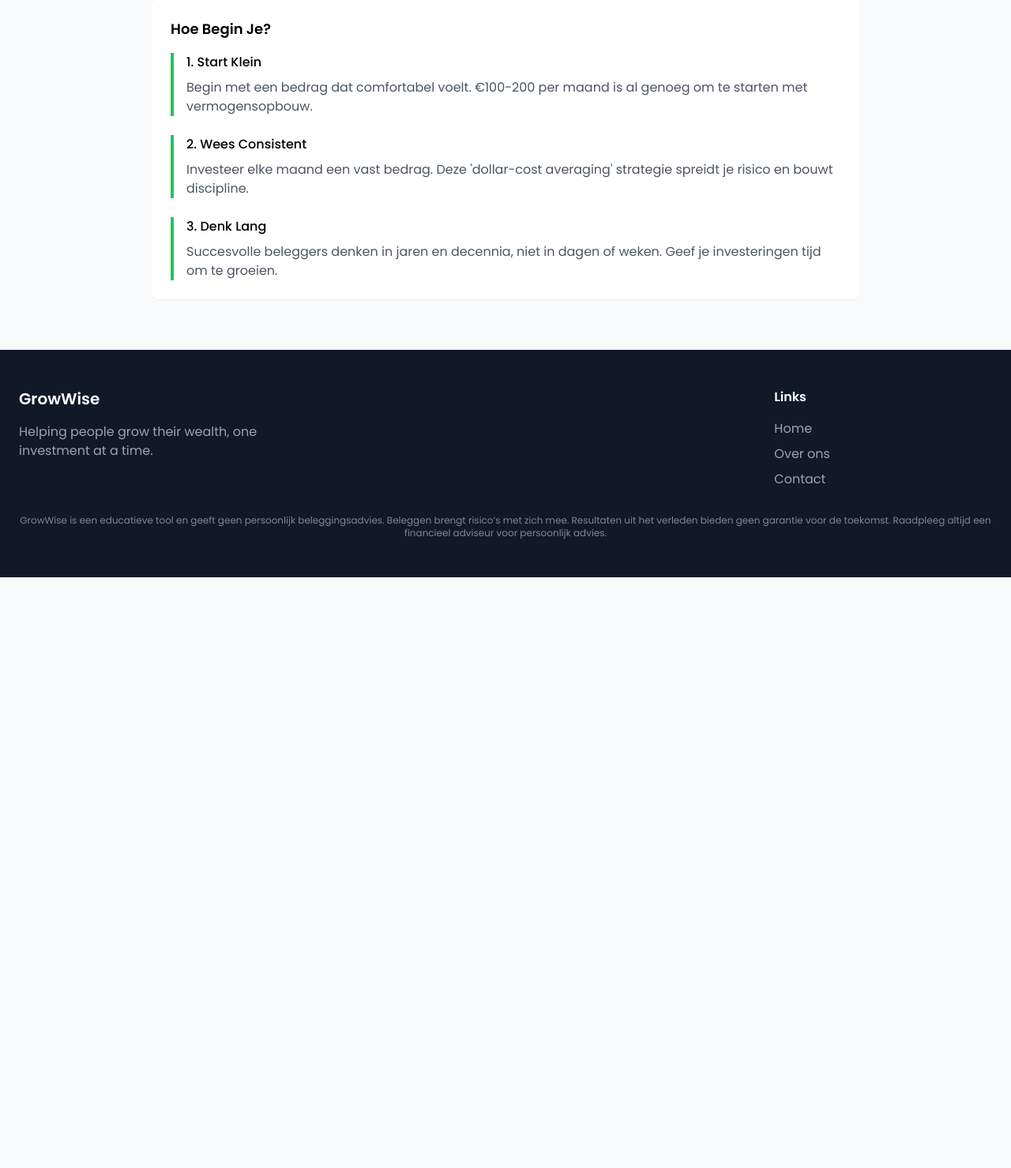
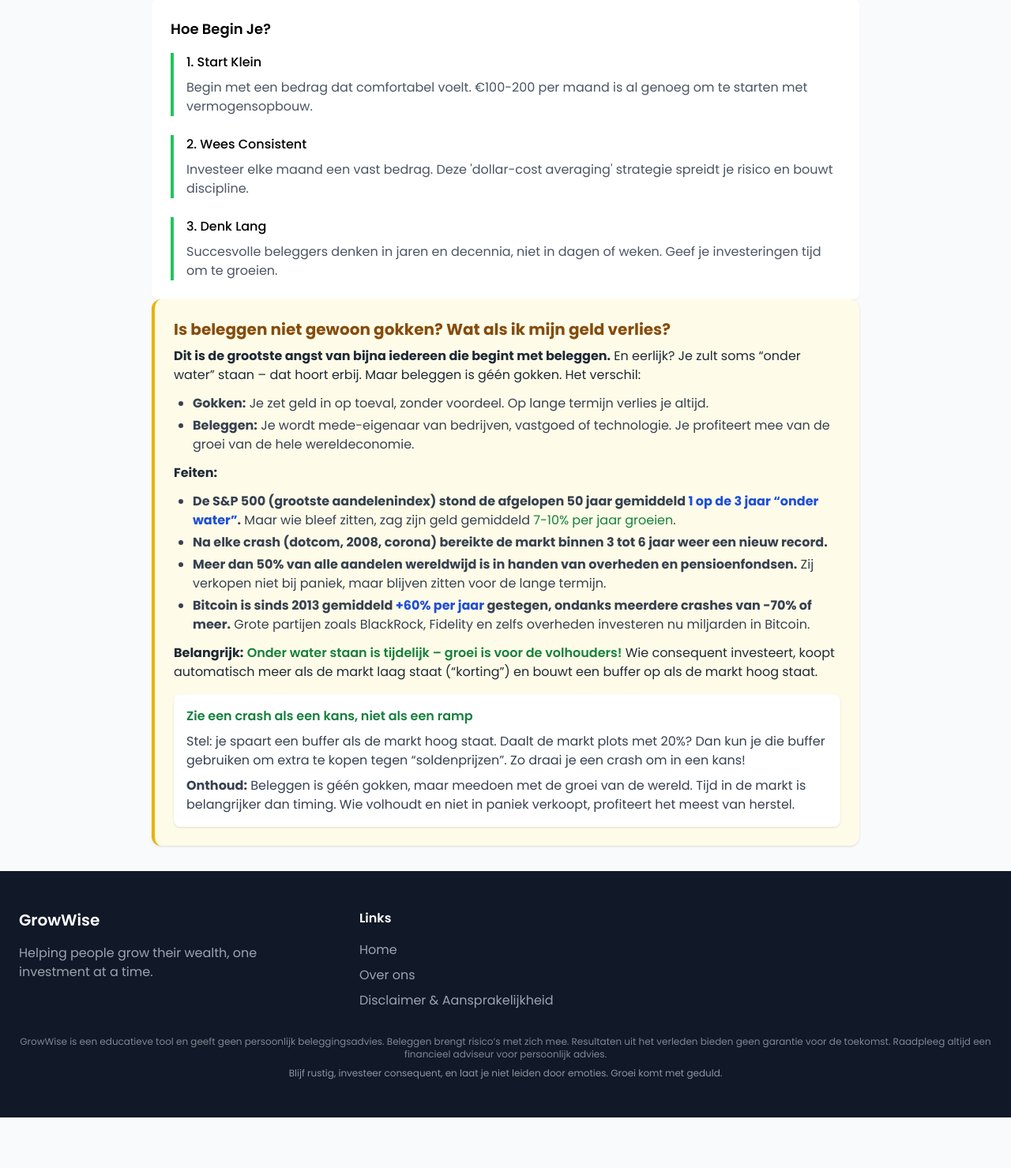
Before and after one commit to emieldelo/GrowWise, a Flask app: page / in a window 1280 px wide. Shown: the part 2698-4177 px from the top of the page at 79% size. Before the commit the page ends 3429 px from the top, so only its background shows below. Run offline with Flask 3, Linux system fonts and the light colour scheme; some libraries are stand-ins or nearby versions.

Commit message:
Update home.html

```diff
--- a/templates/home.html
+++ b/templates/home.html
@@ -765,7 +765,51 @@
                                 </div>
                             </div>
                         </div>
-                    </div>
+
+                        <!-- Nieuw: Kader het doel van het algoritme -->
+                        <div class="bg-yellow-50 border-l-4 border-yellow-500 p-6 rounded-xl shadow mb-8">
+        <h3 class="text-xl font-bold mb-2 text-yellow-800">Is beleggen niet gewoon gokken? Wat als ik mijn geld verlies?</h3>
+        <p class="text-gray-800 mb-3">
+            <strong>Dit is de grootste angst van bijna iedereen die begint met beleggen.</strong> En eerlijk? Je zult soms “onder water” staan – dat hoort erbij. Maar beleggen is géén gokken. Het verschil:
+        </p>
+        <ul class="list-disc pl-6 text-gray-700 mb-3 space-y-1">
+            <li>
+                <strong>Gokken:</strong> Je zet geld in op toeval, zonder voordeel. Op lange termijn verlies je altijd.
+            </li>
+            <li>
+                <strong>Beleggen:</strong> Je wordt mede-eigenaar van bedrijven, vastgoed of technologie. Je profiteert mee van de groei van de hele wereldeconomie.
+            </li>
+        </ul>
+        <p class="text-gray-800 mb-3">
+            <strong>Feiten:</strong>
+        </p>
+        <ul class="list-disc pl-6 text-gray-700 mb-3 space-y-1">
+            <li>
+                <strong>De S&P 500 (grootste aandelenindex) stond de afgelopen 50 jaar gemiddeld <span class="text-blue-700">1 op de 3 jaar “onder water”</span>.</strong> Maar wie bleef zitten, zag zijn geld gemiddeld <span class="text-green-700">7-10% per jaar groeien</span>.
+            </li>
+            <li>
+                <strong>Na elke crash (dotcom, 2008, corona) bereikte de markt binnen 3 tot 6 jaar weer een nieuw record.</strong>
+            </li>
+            <li>
+                <strong>Meer dan 50% van alle aandelen wereldwijd is in handen van overheden en pensioenfondsen.</strong> Zij verkopen niet bij paniek, maar blijven zitten voor de lange termijn.
+            </li>
+            <li>
+                <strong>Bitcoin is sinds 2013 gemiddeld <span class="text-blue-700">+60% per jaar</span> gestegen, ondanks meerdere crashes van -70% of meer.</strong> Grote partijen zoals BlackRock, Fidelity en zelfs overheden investeren nu miljarden in Bitcoin.
+            </li>
+        </ul>
+        <p class="text-gray-800 mb-2">
+            <strong>Belangrijk:</strong> <span class="text-green-700 font-semibold">Onder water staan is tijdelijk – groei is voor de volhouders!</span> Wie consequent investeert, koopt automatisch meer als de markt laag staat (“korting”) en bouwt een buffer op als de markt hoog staat.
+        </p>
+        <div class="bg-white rounded-lg p-4 mt-4 shadow">
+            <h4 class="font-semibold text-green-700 mb-2">Zie een crash als een kans, niet als een ramp</h4>
+            <p class="text-gray-700 mb-2">
+                Stel: je spaart een buffer als de markt hoog staat. Daalt de markt plots met 20%? Dan kun je die buffer gebruiken om extra te kopen tegen “soldenprijzen”. Zo draai je een crash om in een kans!
+            </p>
+            <p class="text-gray-700">
+                <strong>Onthoud:</strong> Beleggen is géén gokken, maar meedoen met de groei van de wereld. Tijd in de markt is belangrijker dan timing. Wie volhoudt en niet in paniek verkoopt, profiteert het meest van herstel.
+            </p>
+        </div>
+    </div>
 
                     <!-- Markets Tab -->
                     <div id="markets" class="tab-content hidden">
@@ -785,6 +829,10 @@
                                             <li>Media zeer negatief</li>
                                             <li>Vaak beste moment om te kopen</li>
                                             <li>Historisch hoogste rendementen</li>
+                                            <li>
+                                                <span class="font-semibold text-red-700">Bedrijven zijn vaak sterk ondergewaardeerd door paniek.</span>
+                                                In deze periodes reageren beleggers emotioneel en wordt de beurs vaak harder afgestraft dan logisch is. Rationeel gezien zijn dit juist de momenten waarop aandelen “in de uitverkoop” zijn.
+                                            </li>
                                         </ul>
                                     </div>
 
@@ -795,6 +843,10 @@
                                             <li>Overmatig optimisme</li>
                                             <li>Vaak riskant om in te stappen</li>
                                             <li>Tijd voor voorzichtigheid</li>
+                                            <li>
+                                                <span class="font-semibold text-yellow-700">Aandelen worden soms verhandeld voor 30x, 40x of zelfs 100x hun werkelijke winst.</span>
+                                                Dit is vaak een teken dat de markt oververhit is en een correctie of crash nabij kan zijn.
+                                            </li>
                                         </ul>
                                     </div>
                                 </div>
@@ -1056,7 +1108,7 @@
 
                     <!-- Results Tab -->
                     <div id="results" class="tab-content hidden">
-                        <h3 class="text-xl font-semibold mb-6">Historische Resultaten MONTO vs DCA</h3>
+                        <h3 class="text-xl font-semibold mb-6">Historische Resultaten GrowWise vs DCA</h3>
 
                         <!-- Disclaimer Banner -->
                         <div class="bg-blue-50 border-l-4 border-blue-500 p-4 mb-8">
@@ -1071,7 +1123,7 @@
                             <div class="grid md:grid-cols-2 gap-6">
                                 <!-- MONTO Strategie -->
                                 <div class="space-y-4">
-                                    <h5 class="font-medium text-green-600">MONTO Strategie</h5>
+                                    <h5 class="font-medium text-green-600">GrowWise Strategie</h5>
                                     <div class="bg-gray-50 p-4 rounded-lg">
                                         <ul class="space-y-2">
                                             <li class="flex justify-between">
@@ -1129,7 +1181,7 @@
                                     <thead>
                                         <tr class="bg-gray-50">
                                             <th class="px-4 py-2 text-left">Jaar</th>
-                                            <th class="px-4 py-2 text-right">MONTO ROI</th>
+                                            <th class="px-4 py-2 text-right">GrowWise ROI</th>
                                             <th class="px-4 py-2 text-right">DCA ROI</th>
                                             <th class="px-4 py-2 text-right">Verschil</th>
                                         </tr>
@@ -1152,7 +1204,7 @@
                             <h4 class="text-lg font-semibold mb-4">Risico Analyse</h4>
                             <div class="grid md:grid-cols-2 gap-6">
                                 <div class="space-y-4">
-                                    <h5 class="font-medium">MONTO Strategie</h5>
+                                    <h5 class="font-medium">GrowWise Strategie</h5>
                                     <div class="bg-gray-50 p-4 rounded-lg">
                                         <ul class="space-y-2">
                                             <li>Maximale Drawdown: -38%</li>
@@ -1273,7 +1325,7 @@
                             <ul class="space-y-2 text-gray-400">
                                 <li><a href="#" class="hover:text-white">Home</a></li>
                                 <li><a href="#" class="hover:text-white">Over ons</a></li>
-                                <li><a href="#" class="hover:text-white">Contact</a></li>
+                                <li><a href="/disclaimer" class="hover:text-white">Disclaimer & Aansprakelijkheid</a></li>
                             </ul>
                         </div>
                     </div>
@@ -1281,6 +1333,9 @@
                 <!-- Zet de disclaimer in de donkerblauwe footer, kleiner en lichter -->
                 <div class="text-xs text-gray-400 text-center mt-8 opacity-80">
                     GrowWise is een educatieve tool en geeft geen persoonlijk beleggingsadvies. Beleggen brengt risico’s met zich mee. Resultaten uit het verleden bieden geen garantie voor de toekomst. Raadpleeg altijd een financieel adviseur voor persoonlijk advies.
+                </div>
+                <div class="text-xs text-gray-400 text-center mt-2 opacity-90">
+                    Blijf rustig, investeer consequent, en laat je niet leiden door emoties. Groei komt met geduld.
                 </div>
             </div>
         </footer>
@@ -1317,9 +1372,12 @@
                 });
             });
 
+
+
             // Calculator form submit
             const calcForm = document.getElementById('calculator-form');
             if (calcForm) {
+
                 calcForm.addEventListener('submit', async function(e) {
                     e.preventDefault();
                     const { data } = await supabase.auth.getUser();
```
